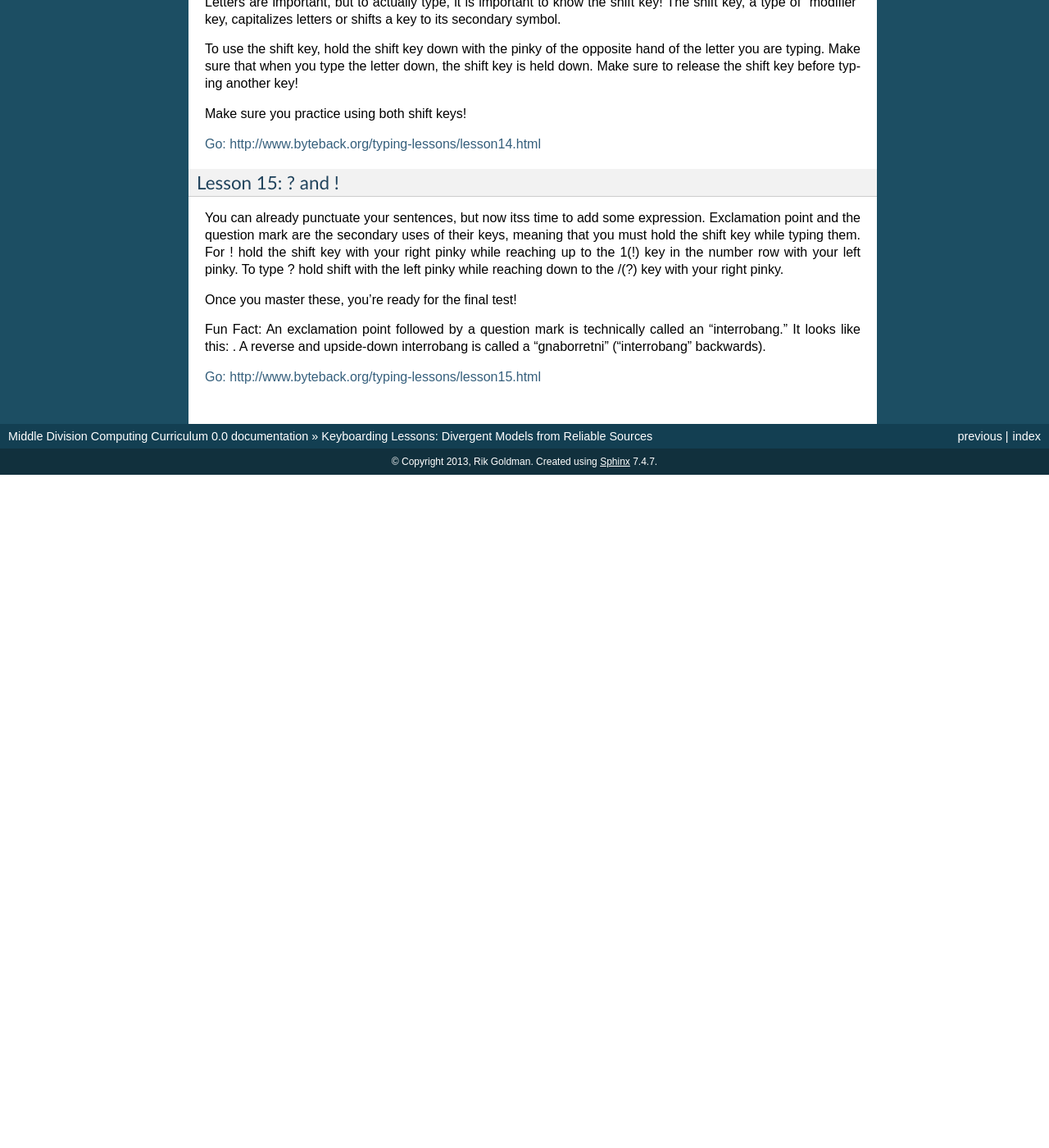
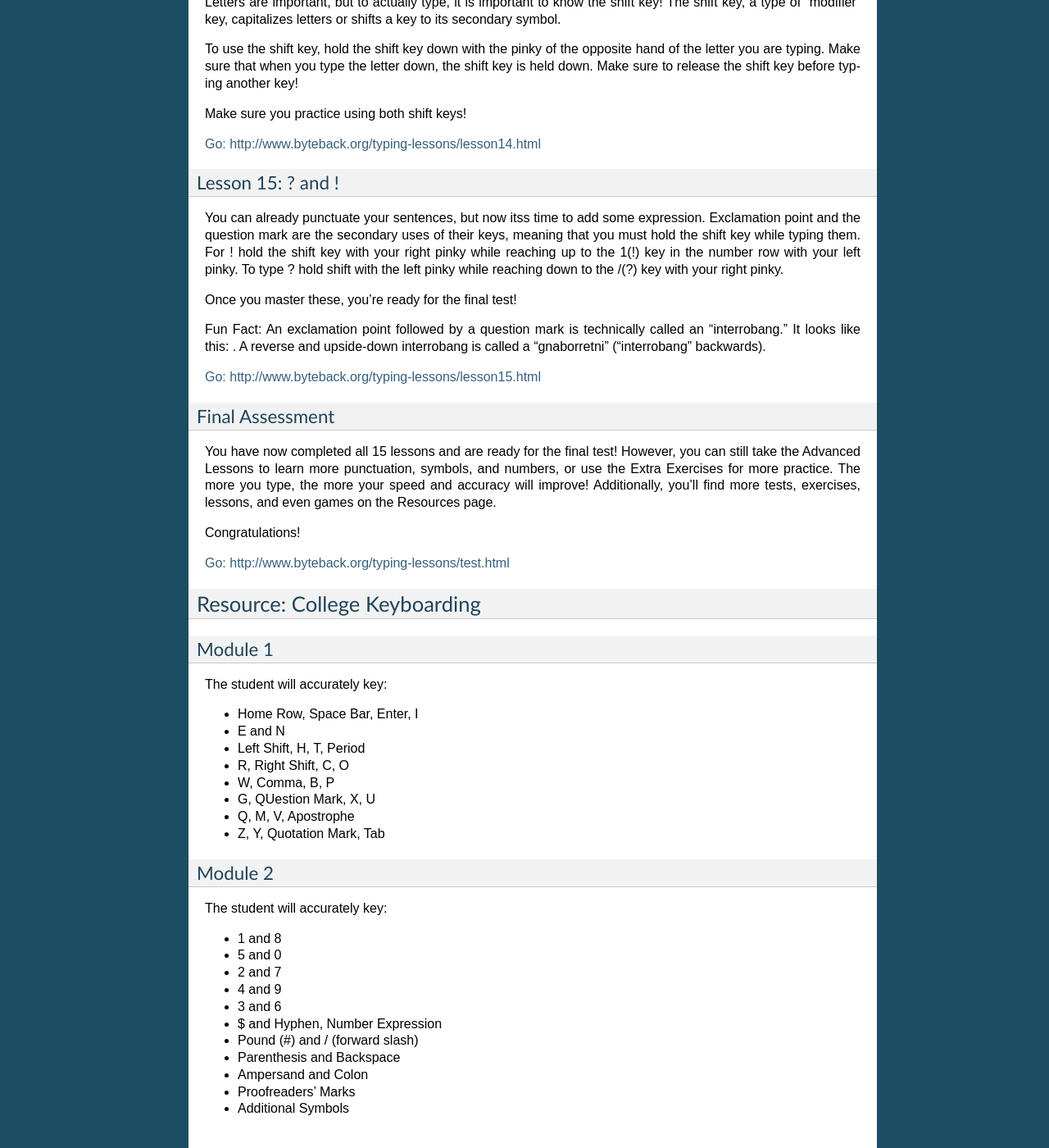
Before and after one commit to ghoulmann/MD_computing_curriculum, a Sphinx documentation site: the page built from source/keying_lessons.rst, in a window 1280 px wide and 1400 px high, scrolled down 2807 px. Shown: the whole window at 82% size. Built offline with Sphinx 7.4.7, drawn with Linux system fonts in a browser that asks for light colours; before the commit the page ends 3386 px from its top, so only the background shows below that; some of the changed text lies outside the part shown.

Commit message:
added to keying

```diff
--- a/source/keying_lessons.rst
+++ b/source/keying_lessons.rst
@@ -140,3 +140,46 @@ Once you master these, you're ready for the final test!
 Fun Fact: An exclamation point followed by a question mark is technically called an "interrobang." It looks like this: . A reverse and upside-down interrobang is called a "gnaborretni" ("interrobang" backwards).
 
 `Go: http://www.byteback.org/typing-lessons/lesson15.html <http://www.byteback.org/typing-lessons/lesson15.html>`_
+
+Final Assessment
+----------------
+
+You have now completed all 15 lessons and are ready for the final test! However, you can still take the Advanced Lessons to learn more punctuation, symbols, and numbers, or use the Extra Exercises for more practice. The more you type, the more your speed and accuracy will improve! Additionally, you'll find more tests, exercises, lessons, and even games on the Resources page.
+
+Congratulations!
+
+`Go: http://www.byteback.org/typing-lessons/test.html <http://www.byteback.org/typing-lessons/test.html>`_
+
+Resource: College Keyboarding
+=============================
+
+Module 1
+--------
+
+The student will accurately key:
+
+* Home Row, Space Bar, Enter, I
+* E and N
+* Left Shift, H, T, Period
+* R, Right Shift, C, O
+* W, Comma, B, P
+* G, QUestion Mark, X, U
+* Q, M, V, Apostrophe
+* Z, Y, Quotation Mark, Tab
+
+Module 2
+--------
+
+The student will accurately key:
+
+* 1 and 8
+* 5 and 0
+* 2 and 7
+* 4 and 9
+* 3 and 6
+* $ and Hyphen, Number Expression
+* Pound (#) and / (forward slash)
+* Parenthesis and Backspace
+* Ampersand and Colon
+* Proofreaders' Marks
+* Additional Symbols
```
